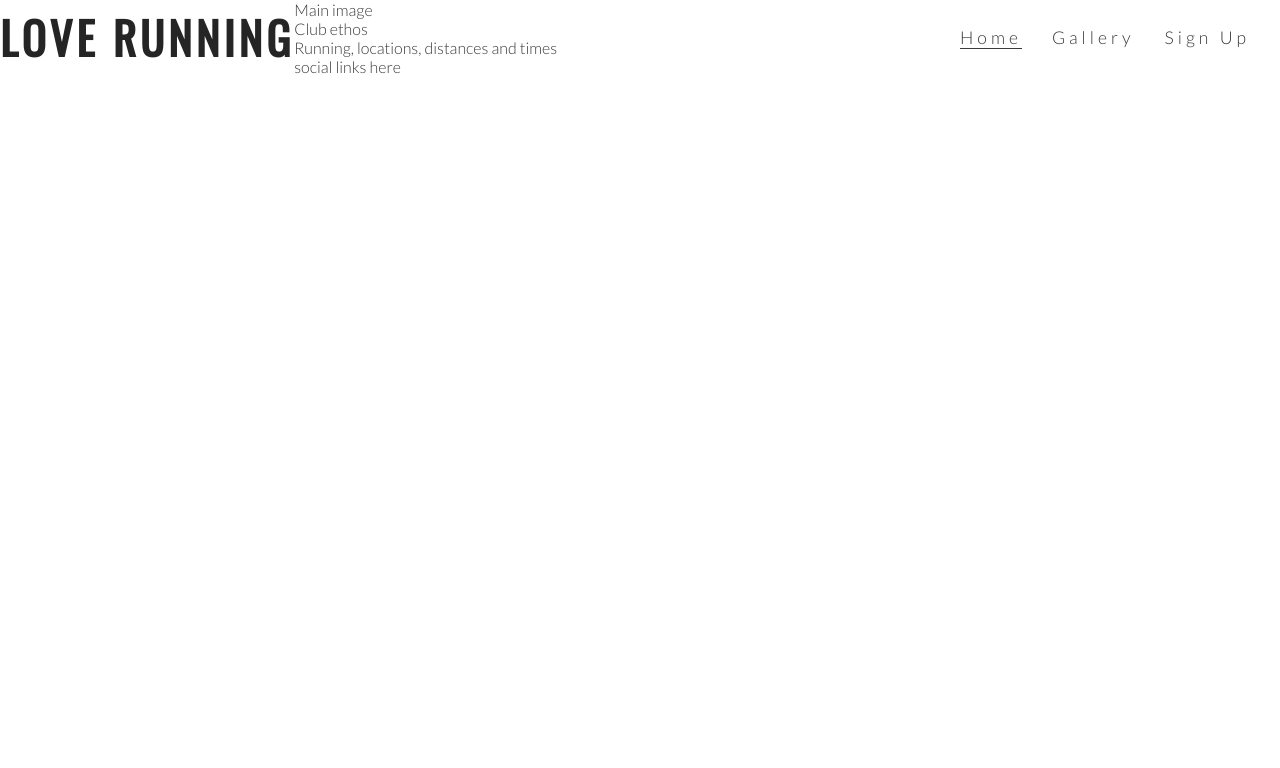
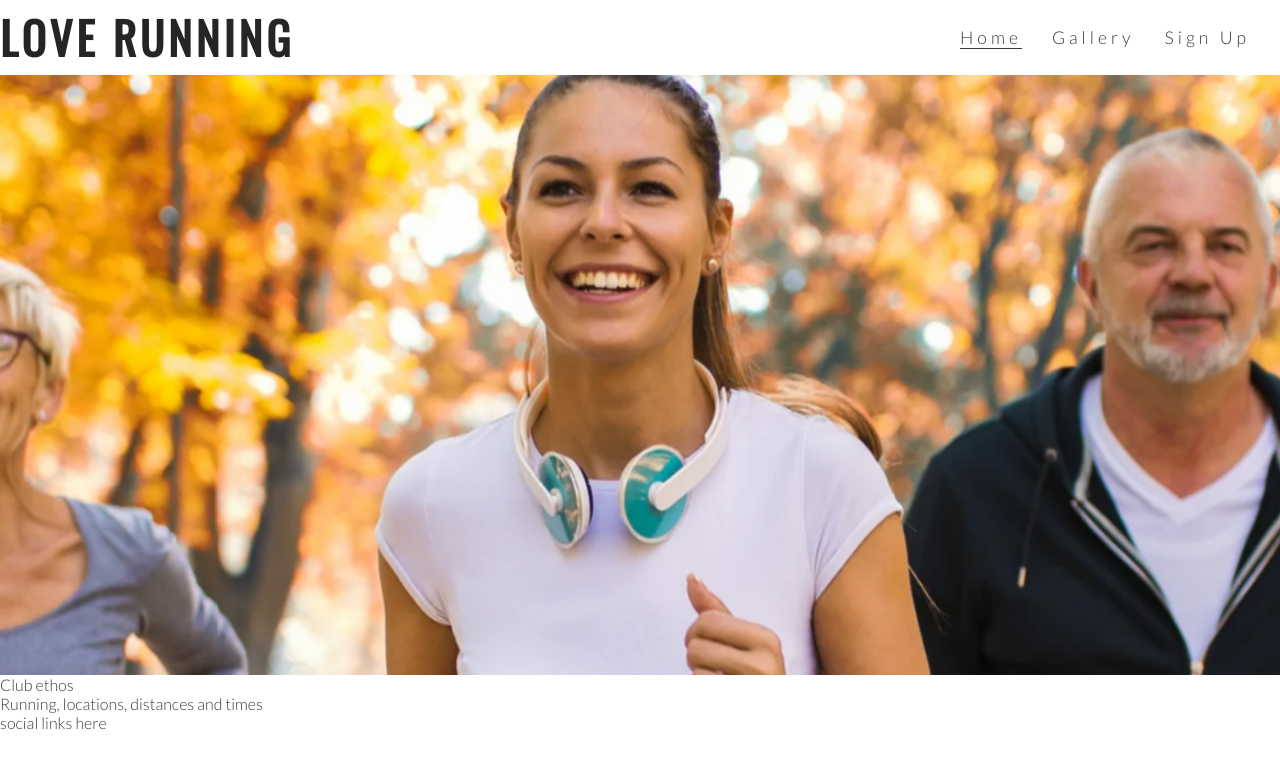
Before and after one commit to rachel-o-donnell/love-running, a plain HTML site: page index.html in a window 1280 px wide. Drawn offline with nearby package versions, Linux system fonts and the light colour scheme.

Commit message:
Add hero image and animation for zomm

```diff
--- a/assets/css/style.css
+++ b/assets/css/style.css
@@ -52,3 +52,34 @@ h1, h2 {font-family: Oswald, sans-serif;
 .active{
     border-bottom: 1px solid #3a3a3a;
 }
+
+/* hero image */
+
+
+#hero-outer{
+    height: 600px;
+    width:100%;
+    overflow: hidden;
+}
+
+#hero-image{
+    height: 600px;
+    width:100%;
+    background: url('../images/hero-image.webp')
+     no-repeat center center;
+
+    /* animates zoom effect on loading page */
+    animation-name: hero-zoom;
+    animation-duration: 5s;
+    animation-fill-mode: forwards;}
+
+    /* creates the level of zoom for the hero image */
+
+    @keyframes hero-zoom {
+        from{
+            transform: scale(1);
+        }
+        to{
+            transform: scale(1.1);
+        }
+    }
--- a/index.html
+++ b/index.html
@@ -29,7 +29,8 @@
             </ul>
         </nav>
     </header>
-    <section>Main image</section>
+    <section id="hero-outer">
+        <div id="hero-image"></div></section>
     <section>Club ethos</section>
     <section>Running, locations, distances and times</section>
 
```
Also changed, not shown: assets/images/hero-image.webp (added).
